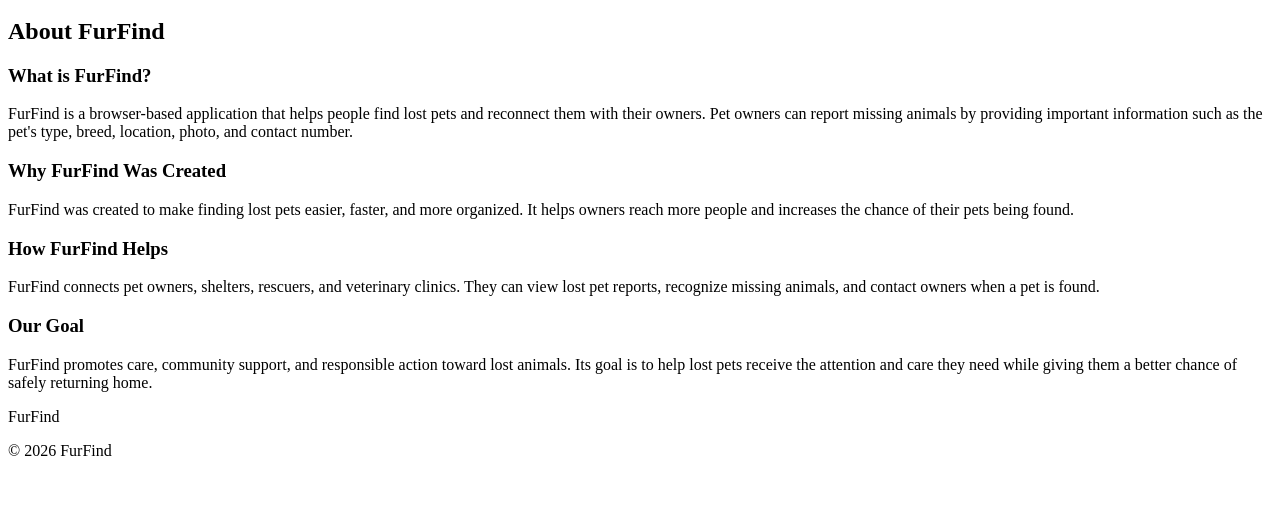
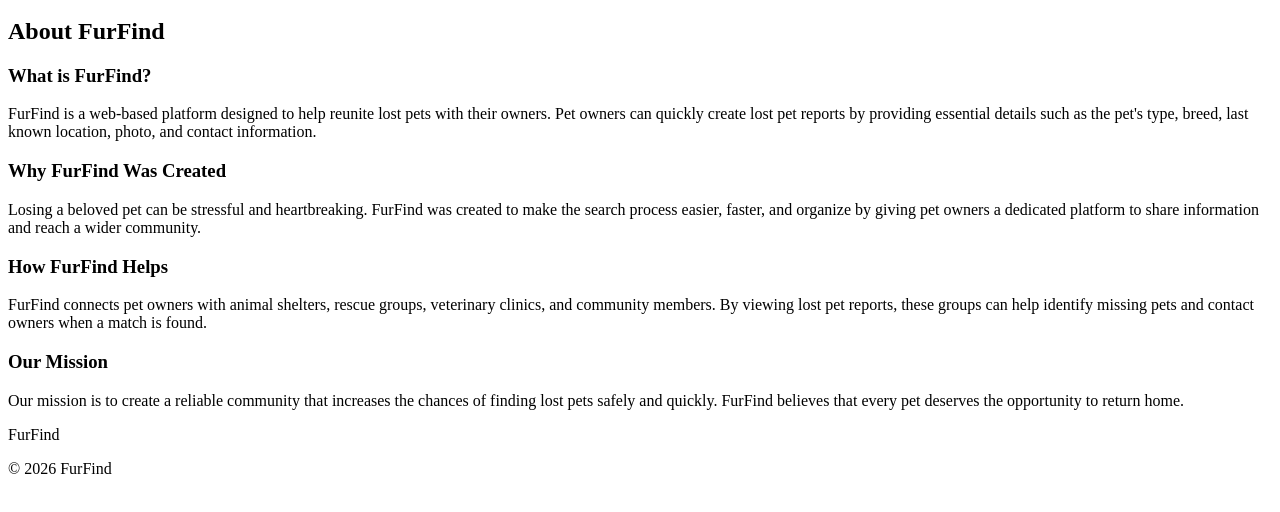
Before and after one commit to anglfyngl/WST-Group-22, a plain HTML site: page about.html in a window 1280 px wide. Shown: the part 100-612 px from the top of the page. Drawn offline with Linux system fonts and the light colour scheme.

Commit message:
Revise content for clarity and impact in about.html
Updated the content to enhance clarity and impact, changing terms like 'browser-based application' to 'web-based platform' and refining mission statements.

```diff
--- a/about.html
+++ b/about.html
@@ -29,11 +29,11 @@
             <h3>What is FurFind?</h3>
 
             <p>
-                FurFind is a browser-based application that helps people
-                find lost pets and reconnect them with their owners.
-                Pet owners can report missing animals by providing
-                important information such as the pet's type, breed,
-                location, photo, and contact number.
+                FurFind is a web-based platform designed to help
+                reunite lost pets with their owners. Pet owners
+                can quickly create lost pet reports by providing
+                essential details such as the pet's type,
+                breed, last known location, photo, and contact information.
             </p>
         </section>
 
@@ -42,9 +42,11 @@
             <h3>Why FurFind Was Created</h3>
 
             <p>
-                FurFind was created to make finding lost pets easier,
-                faster, and more organized. It helps owners reach more
-                people and increases the chance of their pets being found.
+                Losing a beloved pet can be stressful and
+                heartbreaking. FurFind was created to make
+                the search process easier, faster, and
+                organize by giving pet owners a dedicated
+                platform to share information and reach a wider community.
             </p>
         </section>
 
@@ -53,22 +55,23 @@
             <h3>How FurFind Helps</h3>
 
             <p>
-                FurFind connects pet owners, shelters, rescuers, and
-                veterinary clinics. They can view lost pet reports,
-                recognize missing animals, and contact owners when a
-                pet is found.
+                FurFind connects pet owners with animal
+                shelters, rescue groups, veterinary clinics, and
+                community members. By viewing lost pet reports, these
+                groups can help identify missing pets and
+                contact owners when a match is found.
             </p>
         </section>
 
 
         <section>
-            <h3>Our Goal</h3>
+            <h3>Our Mission</h3>
 
             <p>
-                FurFind promotes care, community support, and responsible
-                action toward lost animals. Its goal is to help lost pets
-                receive the attention and care they need while giving them
-                a better chance of safely returning home.
+                Our mission is to create a reliable community that
+                increases the chances of finding lost pets safely
+                and quickly. FurFind believes that every pet
+                deserves the opportunity to return home.
             </p>
         </section>
 
```
